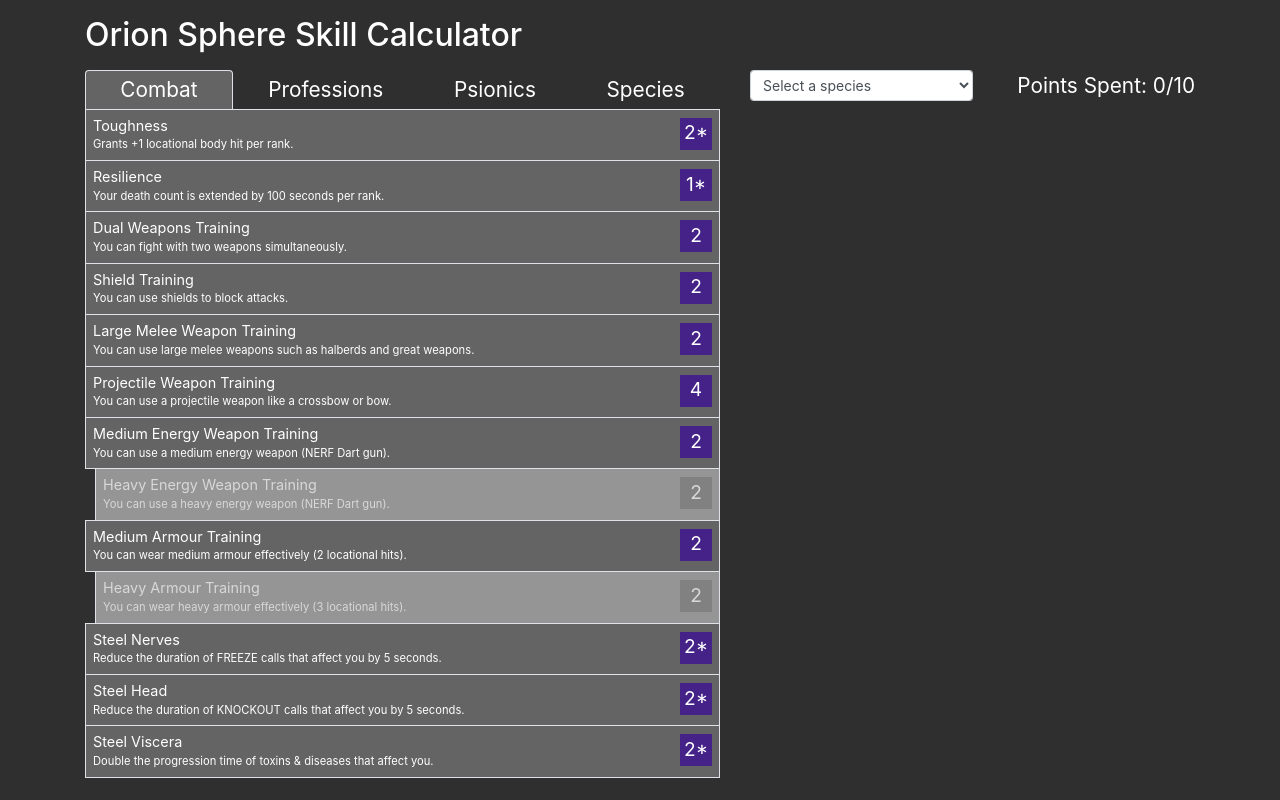
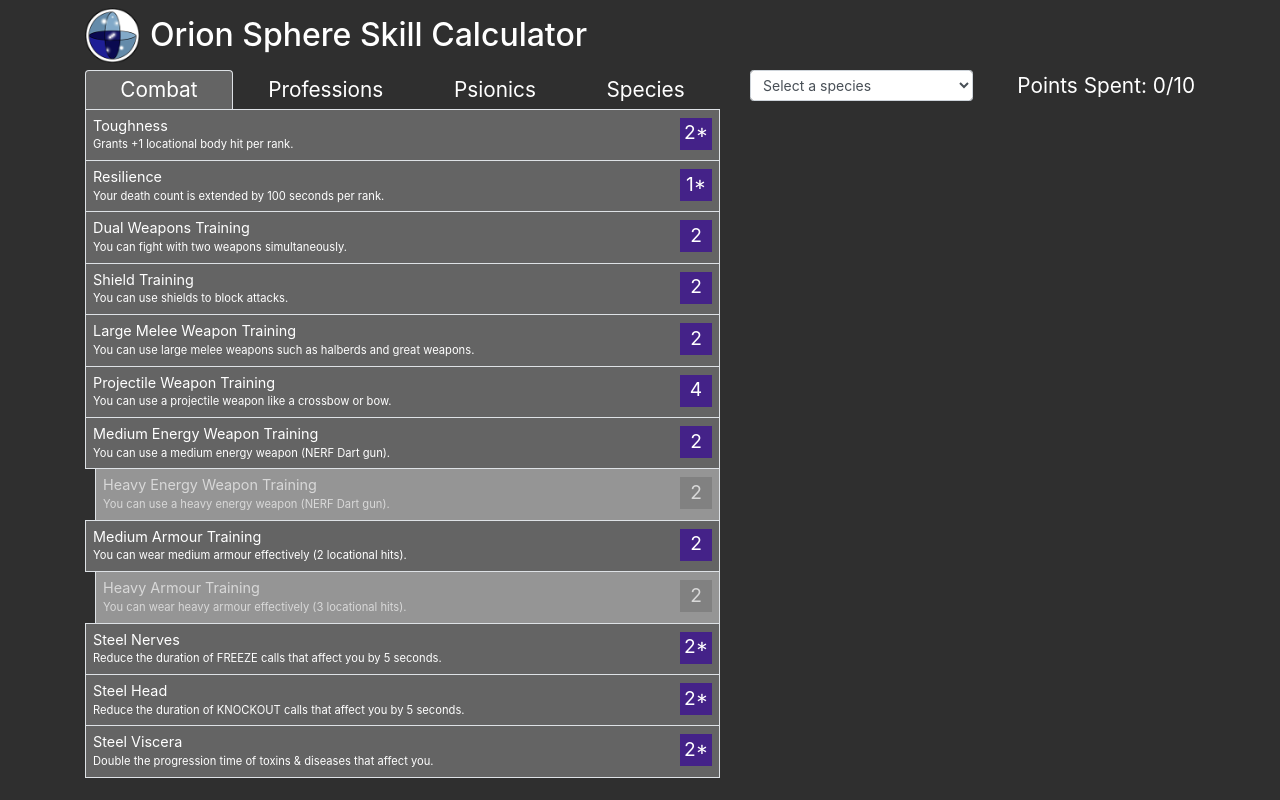
Before and after one commit to tomforster/orion-sphere-skills, a website: page index.pug in a window 1280 px wide. Drawn offline with nearby package versions, Linux system fonts and the light colour scheme; files that its build step writes are made by us from their sources.

Commit message:
add logo to page

```diff
--- a/index.pug
+++ b/index.pug
@@ -15,7 +15,9 @@ html(ng-app="calc")
         .container
             .row
                 .col
-                    .h2.mb-3.mt-3 Orion Sphere Skill Calculator
+                    .header
+                        img(src="./images/logo.png").logo
+                        .h2.mb-3.mt-3 Orion Sphere Skill Calculator
 
             .d-block.d-sm-block.d-md-block.d-lg-none.mb-3
                 .row
--- a/styles.less
+++ b/styles.less
@@ -5,6 +5,18 @@ body
 {
   background-color: #2f2f2f;
   color: white;
+}
+
+.header
+{
+  display:flex;
+  align-items: center;
+}
+
+.logo
+{
+  height:55px;
+  margin-right:10px;
 }
 
 .nav-tabs
```
Also changed, not shown: index.html, styles.css.
